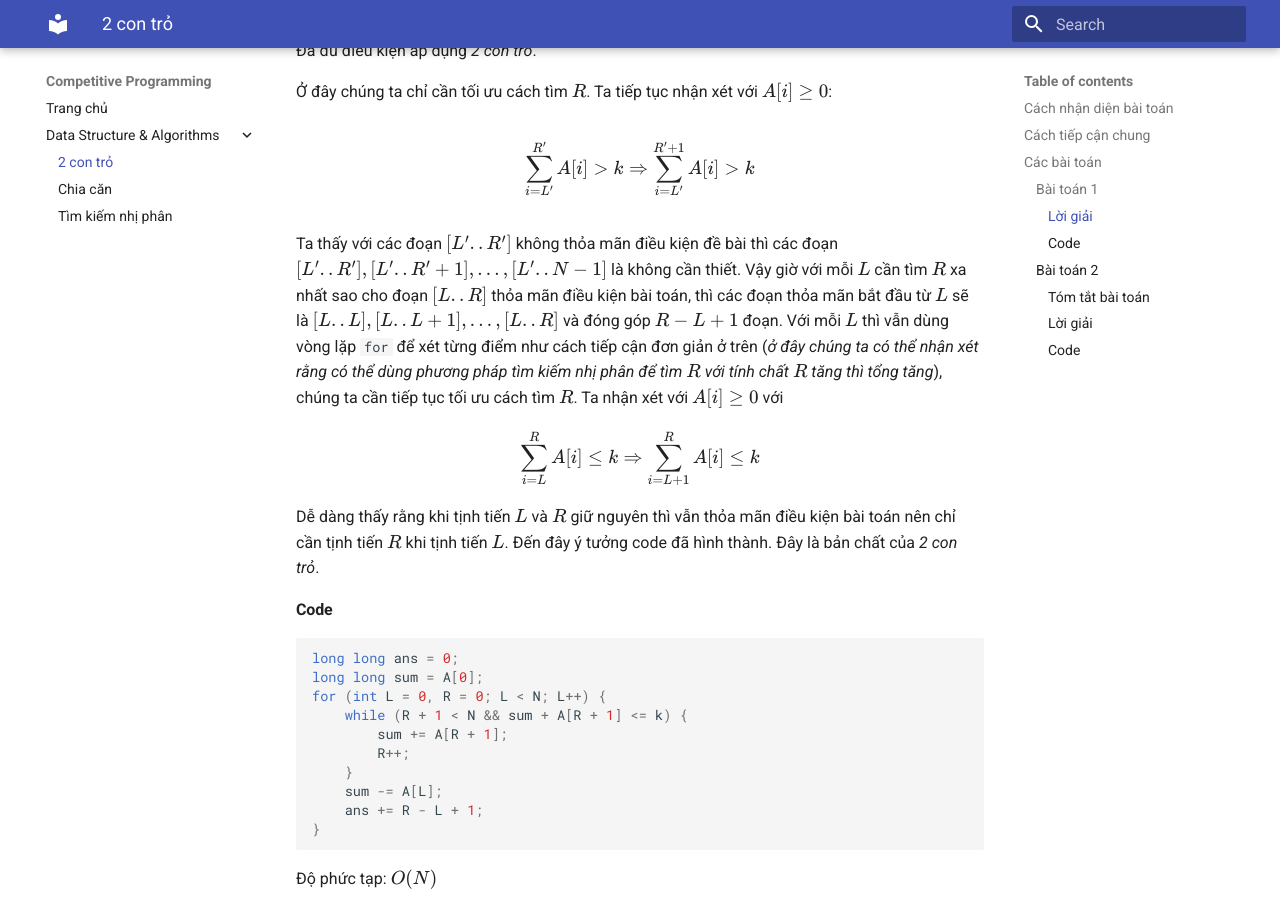
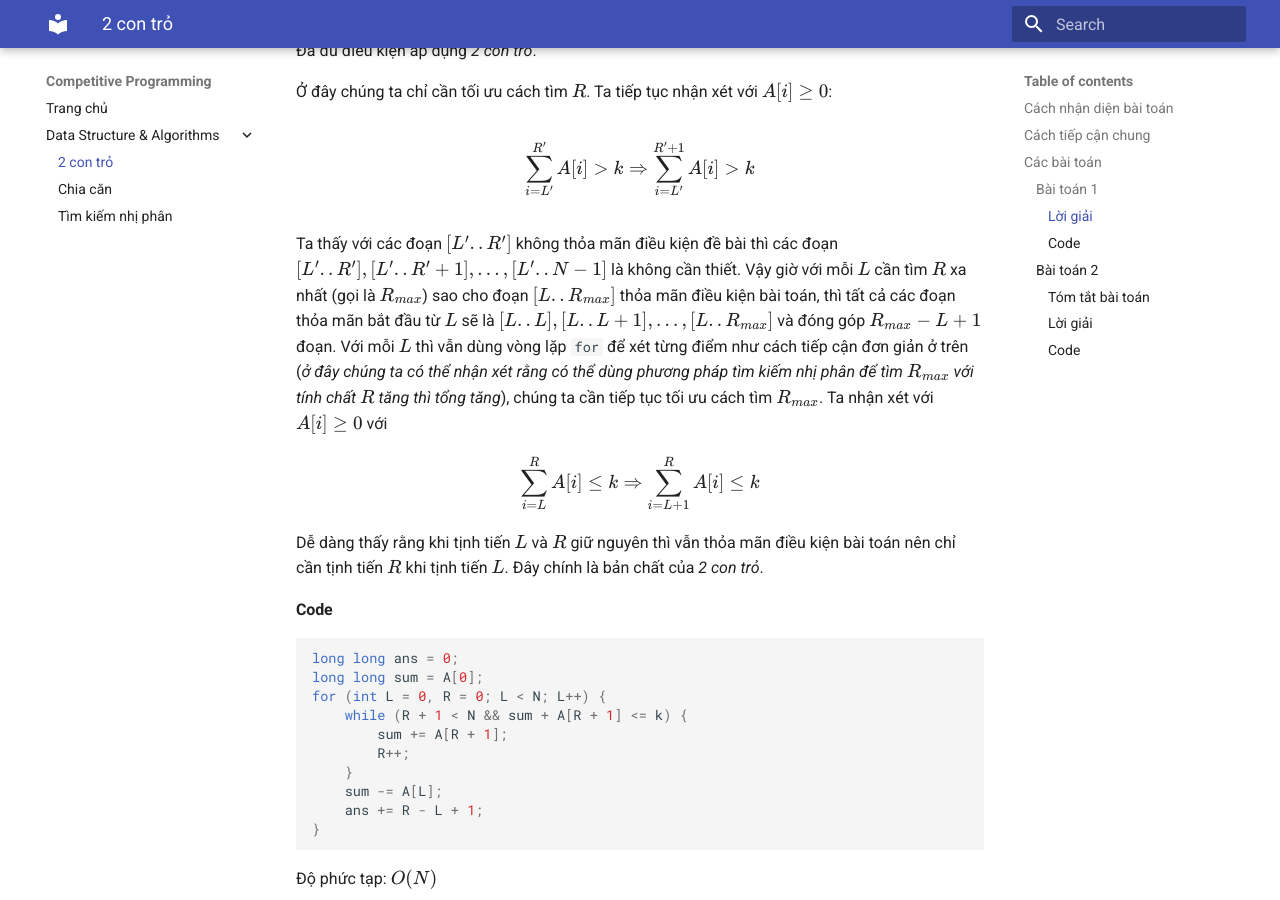
Before and after one commit to hmtrung2305/competitiveprogramming, an MkDocs documentation site: the page built from docs/cp/twopointers.md, in a window 1280 px wide and 900 px high, scrolled down 1693 px. Built offline with MkDocs 1.6.1 and Material for MkDocs 9.7.7, drawn with Linux system fonts in a browser that asks for light colours.

Commit message:
update content 'twopointers'

````diff
--- a/docs/cp/twopointers.md
+++ b/docs/cp/twopointers.md
@@ -63,12 +63,12 @@ $$
 \Rightarrow \sum_{i=L'}^{R'+1}{A[i]}>k
 $$
 
-Ta thấy với các đoạn $[L'..R']$ không thỏa mãn điều kiện đề bài thì các đoạn $[L'..R'], [L'..R'+1], ..., [L'..N-1]$ là không cần thiết. Vậy giờ với mỗi $L$ cần tìm $R$ xa nhất sao cho đoạn $[L..R]$ thỏa mãn điều kiện bài toán, thì các đoạn thỏa mãn bắt đầu từ $L$ sẽ là $[L..L], [L..L+1], ..., [L..R]$ và đóng góp $R-L+1$ đoạn. Với mỗi $L$ thì vẫn dùng vòng lặp `for` để xét từng điểm như cách tiếp cận đơn giản ở trên (*ở đây chúng ta có thể nhận xét rằng có thể dùng phương pháp tìm kiếm nhị phân để tìm $R$ với tính chất $R$ tăng thì tổng tăng*), chúng ta cần tiếp tục tối ưu cách tìm $R$. Ta nhận xét với $A[i] \geq 0$ với
+Ta thấy với các đoạn $[L'..R']$ không thỏa mãn điều kiện đề bài thì các đoạn $[L'..R'], [L'..R'+1], ..., [L'..N-1]$ là không cần thiết. Vậy giờ với mỗi $L$ cần tìm $R$ xa nhất (gọi là $R_{max}$) sao cho đoạn $[L..R_{max}]$ thỏa mãn điều kiện bài toán, thì tất cả các đoạn thỏa mãn bắt đầu từ $L$ sẽ là $[L..L], [L..L+1], ..., [L..R_{max}]$ và đóng góp $R_{max}-L+1$ đoạn. Với mỗi $L$ thì vẫn dùng vòng lặp `for` để xét từng điểm như cách tiếp cận đơn giản ở trên (*ở đây chúng ta có thể nhận xét rằng có thể dùng phương pháp tìm kiếm nhị phân để tìm $R_{max}$ với tính chất $R$ tăng thì tổng tăng*), chúng ta cần tiếp tục tối ưu cách tìm $R_{max}$. Ta nhận xét với $A[i] \geq 0$ với
 $$
 \sum_{i=L}^{R}{A[i]} \leq k
 \Rightarrow \sum_{i=L+1}^{R}{A[i]} \leq k
 $$
-Dễ dàng thấy rằng khi tịnh tiến $L$ và $R$ giữ nguyên thì vẫn thỏa mãn điều kiện bài toán nên chỉ cần tịnh tiến $R$ khi tịnh tiến $L$. Đến đây ý tưởng code đã hình thành. Đây là bản chất của *2 con trỏ*.
+Dễ dàng thấy rằng khi tịnh tiến $L$ và $R$ giữ nguyên thì vẫn thỏa mãn điều kiện bài toán nên chỉ cần tịnh tiến $R$ khi tịnh tiến $L$. Đây chính là bản chất của *2 con trỏ*.
 
 #### **Code**
 ```cpp
````
